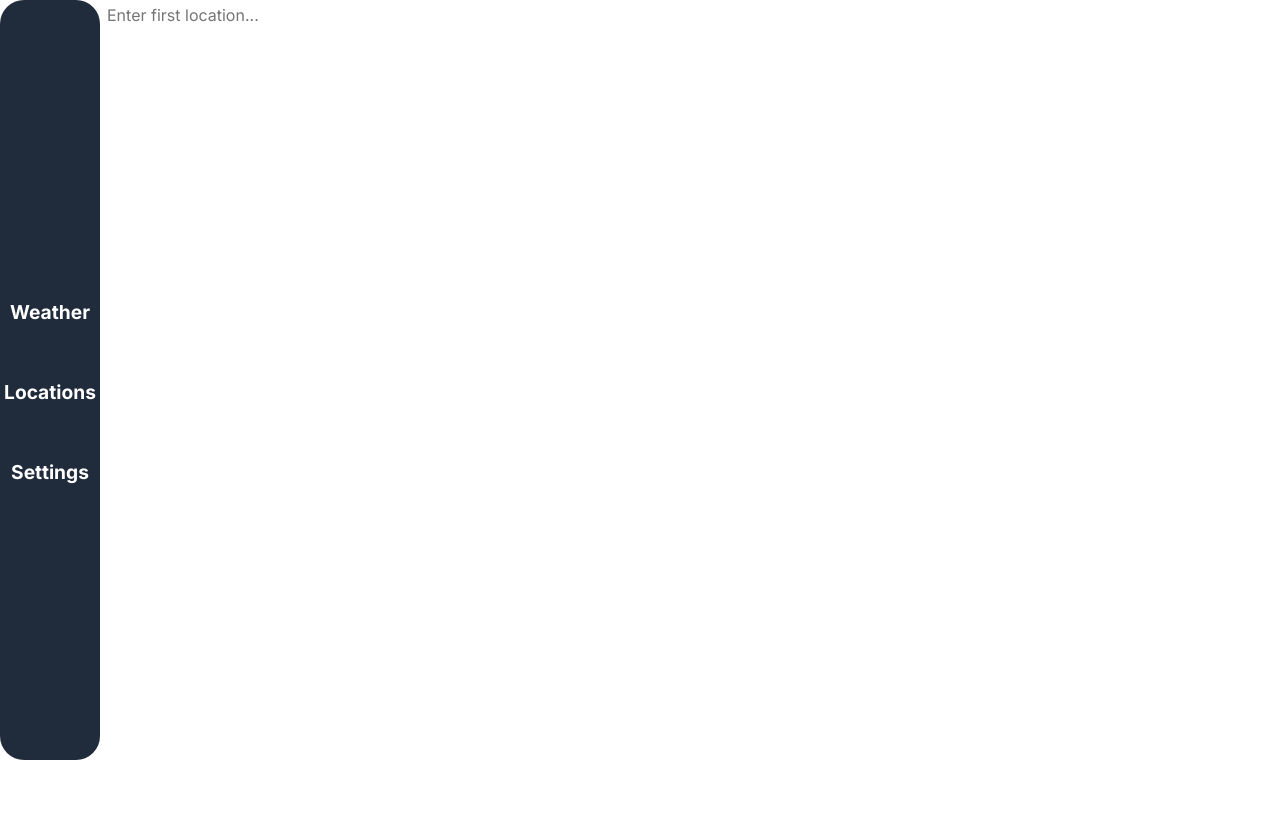
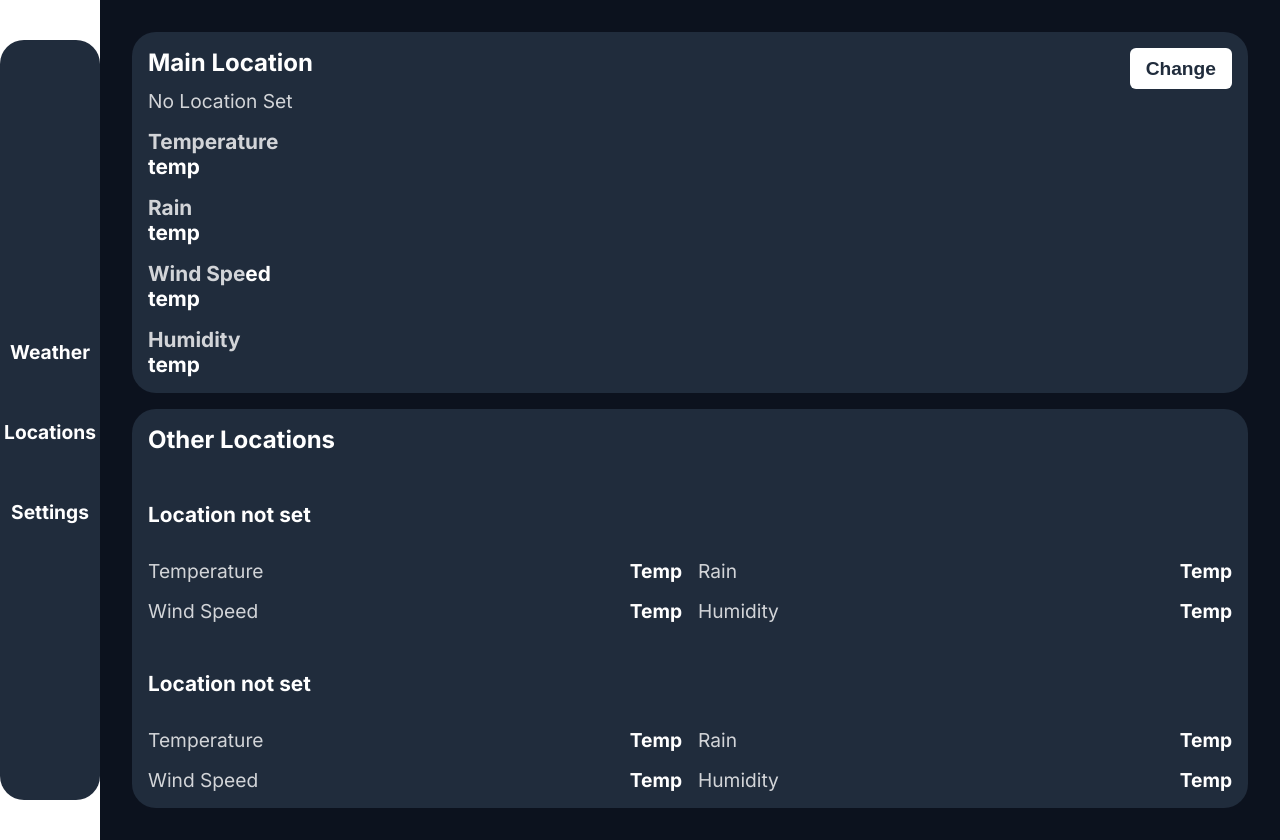
Before and after one commit to kgauhelo-tech/weather-web-app, a React (Vite) app: page /locations in a window 1280 px wide. Before the commit the page ends 800 px from the top, so only its background shows below. Built offline with nearby package versions, Linux system fonts and the light colour scheme; some icons are missing.

Commit message:
current progress

```diff
--- a/src/App.tsx
+++ b/src/App.tsx
@@ -6,6 +6,7 @@ import PageNotFound from "./pages/404/PageNotFound";
 import LocationsPage from "./pages/Locations/LocationsPage";
 import SettingsPage from "./pages/Settings/SettingsPage";
 import { LocationProvider } from "./data/LocationServices";
+import ChangeLocationsPage from "./pages/Locations/ChangeLocations/ChangeLocations";
 
 function App() {
   return (
@@ -16,8 +17,9 @@ function App() {
           <Navbar />
           <Routes>
             <Route index path="/" element={<Dashboard />} />
-            <Route index path="/locations" element={<LocationsPage />} />
-            <Route index path="/settings" element={<SettingsPage />} />
+            <Route path="/locations" element={<LocationsPage />} />
+            <Route path="/settings" element={<SettingsPage />} />
+            <Route path="/changeLocations" element={<ChangeLocationsPage />} />
             <Route path="*" element={<PageNotFound />} />
           </Routes>
         </div>
--- a/src/Component/CustomButton/CustomButton.module.css
+++ b/src/Component/CustomButton/CustomButton.module.css
@@ -5,7 +5,7 @@
 }
 
 .primary {
-  padding: 6px 10px;
+  padding: 2px 8px;
   font-weight: bold;
   border: none;
   background-color: var(--primary-color);
--- a/src/Component/Text/Text.module.css
+++ b/src/Component/Text/Text.module.css
@@ -4,7 +4,10 @@
   font-family: "Inter", sans-serif;
 }
 .subHeading {
-  font-size: 1.3rem;
+  font-size: 1.1rem;
+  @media (min-width: 768px) {
+    font-size: 1.3rem;
+  }
 }
 
 .heading {
--- /dev/null
+++ b/src/pages/Locations/ChangeLocations/ChangeLocations.tsx
@@ -0,0 +1,5 @@
+const ChangeLocationsPage = () => {
+  return <div>ChangeLocations</div>;
+};
+
+export default ChangeLocationsPage;
--- a/src/pages/Locations/Locations.module.css
+++ b/src/pages/Locations/Locations.module.css
@@ -0,0 +1,114 @@
+:root {
+  --primary-color: #fff;
+  --content-bg: #202c3c;
+  --page-bg: #0c121e;
+}
+
+.contentCont {
+  background-color: var(--page-bg);
+  padding: 1rem;
+
+  display: flex;
+  flex-direction: column;
+  gap: 1rem;
+
+  @media (min-width: 768px) {
+    padding: 2rem;
+    width: 100%;
+  }
+}
+
+.mainLocation {
+  background-color: var(--content-bg);
+  color: var(--primary-color);
+  border-radius: 16px;
+  padding: 1rem;
+
+  display: flex;
+  flex-direction: column;
+  gap: 1rem;
+
+  @media (min-width: 768px) {
+    border-radius: 24px;
+  }
+}
+
+.firstRow {
+  display: flex;
+  flex-direction: row;
+  justify-content: space-between;
+}
+
+.mainConditions {
+  display: flex;
+  flex-direction: column;
+  gap: 1rem;
+}
+
+.otherLocations {
+  background-color: var(--content-bg);
+  color: var(--primary-color);
+  border-radius: 16px;
+  padding: 1rem;
+  height: 100%;
+  overflow: scroll;
+
+  display: flex;
+  flex-direction: column;
+  gap: 2rem;
+
+  scrollbar-width: none;
+
+  @media (min-width: 768px) {
+    border-radius: 24px;
+    gap: 3rem;
+  }
+}
+
+.loc1 {
+  display: flex;
+  flex-direction: column;
+  gap: 1rem;
+
+  @media (min-width: 768px) {
+    gap: 2rem;
+  }
+}
+
+.loc2 {
+  display: flex;
+  flex-direction: column;
+  gap: 1rem;
+
+  @media (min-width: 768px) {
+    gap: 2rem;
+  }
+}
+
+.darkened {
+  opacity: 0.8;
+}
+
+.conditions {
+  display: flex;
+  flex-direction: column;
+  gap: 1rem;
+
+  @media (min-width: 768px) {
+    display: grid;
+    grid-template-columns: 1fr 1fr;
+  }
+}
+
+.condition {
+  display: flex;
+  justify-content: space-between;
+
+  @media (min-width: 768px) {
+    flex-direction: row;
+  }
+}
+
+.bolded {
+  font-weight: bold;
+}
--- a/src/pages/Locations/LocationsPage.tsx
+++ b/src/pages/Locations/LocationsPage.tsx
@@ -2,69 +2,265 @@ import styles from "./Locations.module.css";
 import Text from "../../Component/Text/Text";
 import { useLocation } from "../../data/LocationServices";
 import { useRef } from "react";
-import { Handshake } from "reicon-react";
+import CustomButton from "../../Component/CustomButton/CustomButton";
+import { useNavigate } from "react-router";
 // import InputComponent from "../../Component/Text-input/Input";
 
 const LocationsPage = () => {
-  const { firstLocation, fetchFirstLocation } = useLocation();
-  const inputRef = useRef<HTMLInputElement>(null);
+  const {
+    firstLocation,
+    fetchFirstLocation,
+    secondLocation,
+    fetchSecondLocation,
+    thirdLocation,
+    fetchThirdLocation,
+  } = useLocation();
+  const firstLocationRef = useRef<HTMLInputElement>(null);
+  const secondLocationRef = useRef<HTMLInputElement>(null);
+  const thirdLocationRef = useRef<HTMLInputElement>(null);
 
-  const handleSearch = async () => {
-    const query = inputRef.current?.value ?? "";
+  const navigate = useNavigate();
+
+  const handleFirstSearch = async () => {
+    const query = secondLocationRef.current?.value ?? "";
     await fetchFirstLocation(query);
   };
 
-  const handleClick = () => {
+  const handleSecondSearch = async () => {
+    const query = secondLocationRef.current?.value ?? "";
+    await fetchSecondLocation(query);
+  };
+
+  const handleThirdSearch = async () => {
+    const query = thirdLocationRef.current?.value ?? "";
+    await fetchThirdLocation(query);
+  };
+
+  const handleFirstClick = () => {
     console.log(firstLocation?.coordinates);
   };
 
-  // return for practicing the thingy
+  const handleSecondClick = () => {
+    console.log(secondLocation?.coordinates);
+  };
+
+  const handleThirdClick = () => {
+    console.log(thirdLocation?.coordinates);
+  };
+
+  const handleChangeClick = () => {
+    navigate("/changeLocations");
+  };
+
   return (
+    <>
+      <div className={styles.contentCont}>
+        <div className={styles.mainLocation}>
           <div>
+            <div className={styles.firstRow}>
+              <Text variant="heading">Main Location</Text>
+              <CustomButton
+                content={"Change"}
+                variant={"primary"}
+                onClick={handleChangeClick}
+              />
+            </div>
+
+            <Text variant="p">
+              <span className={styles.darkened}>
+                {firstLocation ? `${firstLocation?.name}` : "No Location Set"}
+              </span>
+            </Text>
+          </div>
+
+          <div className={styles.mainConditions}>
+            <div>
+              <Text variant="subHeading">
+                <span className={styles.darkened}>Temperature</span>
+              </Text>
+              <Text variant="subHeading">{"temp"}</Text>
+            </div>
+
+            <div>
+              <Text variant="subHeading">
+                <span className={styles.darkened}>Rain</span>
+              </Text>
+              <Text variant="subHeading">{"temp"}</Text>
+            </div>
+
+            <div>
+              <Text variant="subHeading">
+                <span className={styles.darkened}>Wind Spe</span>
+                ed
+              </Text>
+              <Text variant="subHeading">{"temp"}</Text>
+            </div>
+
+            <div>
+              <Text variant="subHeading">
+                <span className={styles.darkened}>Humidity</span>
+              </Text>
+              <Text variant="subHeading">{"temp"}</Text>
+            </div>
+          </div>
+        </div>
+
+        <div className={styles.otherLocations}>
+          <Text variant="heading">Other Locations</Text>
+
+          <div className={styles.loc1}>
+            <Text variant="subHeading">
+              {secondLocation ? `${secondLocation.name}` : "Location not set"}
+            </Text>
+
+            <div className={styles.conditions}>
+              <div className={styles.condition}>
+                <Text variant="p">
+                  <span className={styles.darkened}>Temperature</span>
+                </Text>
+                <Text variant="p">
+                  <span className={styles.bolded}>{"Temp"}</span>
+                </Text>
+              </div>
+
+              <div className={styles.condition}>
+                <Text variant="p">
+                  <span className={styles.darkened}>Rain</span>
+                </Text>
+                <Text variant="p">
+                  <span className={styles.bolded}>{"Temp"}</span>
+                </Text>
+              </div>
+
+              <div className={styles.condition}>
+                <Text variant="p">
+                  <span className={styles.darkened}>Wind Speed</span>
+                </Text>
+                <Text variant="p">
+                  <span className={styles.bolded}>{"Temp"}</span>
+                </Text>
+              </div>
+
+              <div className={styles.condition}>
+                <Text variant="p">
+                  <span className={styles.darkened}>Humidity</span>
+                </Text>
+                <Text variant="p">
+                  <span className={styles.bolded}>{"Temp"}</span>
+                </Text>
+              </div>
+            </div>
+          </div>
+          <div className={styles.loc2}>
+            <Text variant="subHeading">
+              {thirdLocation ? `${thirdLocation.name}` : "Location not set"}
+            </Text>
+
+            <div className={styles.conditions}>
+              <div className={styles.condition}>
+                <Text variant="p">
+                  <span className={styles.darkened}>Temperature</span>
+                </Text>
+                <Text variant="p">
+                  <span className={styles.bolded}>{"Temp"}</span>
+                </Text>
+              </div>
+
+              <div className={styles.condition}>
+                <Text variant="p">
+                  <span className={styles.darkened}>Rain</span>
+                </Text>
+                <Text variant="p">
+                  <span className={styles.bolded}>{"Temp"}</span>
+                </Text>
+              </div>
+
+              <div className={styles.condition}>
+                <Text variant="p">
+                  <span className={styles.darkened}>Wind Speed</span>
+                </Text>
+                <Text variant="p">
+                  <span className={styles.bolded}>{"Temp"}</span>
+                </Text>
+              </div>
+
+              <div className={styles.condition}>
+                <Text variant="p">
+                  <span className={styles.darkened}>Humidity</span>
+                </Text>
+                <Text variant="p">
+                  <span className={styles.bolded}>{"Temp"}</span>
+                </Text>
+              </div>
+            </div>
+          </div>
+        </div>
+      </div>
+    </>
+  );
+
+  return (
+    <div className={`${styles.locationsCont}`}>
+      <div className={`${styles.mainLocation}`}>
+        <Text variant="subHeading">Main Heading</Text>
+
+        <Text variant="p">
+          {firstLocation !== null ? `${firstLocation?.name}` : "Set Location"}
+        </Text>
+
+        <div className={`${styles.firstLocation}`}>
           <input
-        onChange={handleSearch}
-        ref={inputRef}
+            onChange={handleFirstSearch}
+            ref={firstLocationRef}
             type="text"
             placeholder="Enter first location..."
           />
-      {/* <button onClick={handleSearch}>Search</button> */}
 
           {firstLocation && (
-        <p onClick={handleClick}>
-          Found: {firstLocation.name}, {firstLocation.country}
-        </p>
+            <div onClick={handleFirstClick}>
+              <Text variant="p">
+                {firstLocation?.name}, {firstLocation?.country}
+              </Text>
+            </div>
           )}
         </div>
-  );
-  // This is the actual return value
-  return (
-    <div className={styles.mainCont}>
-      <div className={styles.mainLocation}>
-        <div className={styles.firstLine}>
-          <Text variant="p">Main Location</Text>
-          <button>Change</button>
       </div>
 
-        <div className={styles.weatherCont}>
-          <div className={styles.temp}>
-            <Text variant="p">Temperature</Text>
-            <Text variant="p">{""}</Text>
+      <div className={`${styles.otherLocations}`}>
+        <div className={`${styles.secondLocation}`}>
+          <input
+            onChange={handleSecondSearch}
+            ref={secondLocationRef}
+            type="text"
+            placeholder="Enter second location..."
+          />
+
+          {secondLocation && (
+            <div onClick={handleSecondClick}>
+              <Text variant="p">
+                {secondLocation?.name}, {secondLocation?.country}
+              </Text>
             </div>
-          <div className={styles.rain}>
-            <Text variant="p">Rain</Text>
-            <Text variant="p">{""}</Text>
+          )}
         </div>
-          <div className={styles.wind}>
-            <Text variant="p">wind</Text>
-            <Text variant="p">{""}</Text>
+
+        <div className={`${styles.thirdLocation}`}>
+          <input
+            onChange={handleThirdSearch}
+            ref={thirdLocationRef}
+            type="text"
+            placeholder="Enter third location..."
+          />
+
+          {thirdLocation && (
+            <div onClick={handleThirdClick}>
+              <Text variant="p">
+                {thirdLocation?.name}, {thirdLocation?.country}
+              </Text>
             </div>
-          <div className={styles.humidity}>
-            <Text variant="p">Humidity</Text>
-            <Text variant="p">{""}</Text>
+          )}
         </div>
       </div>
-      </div>
-      <div className={styles.otherLocations}></div>
     </div>
   );
 };
```
Lines whose indentation alone changed are shown as unchanged.
